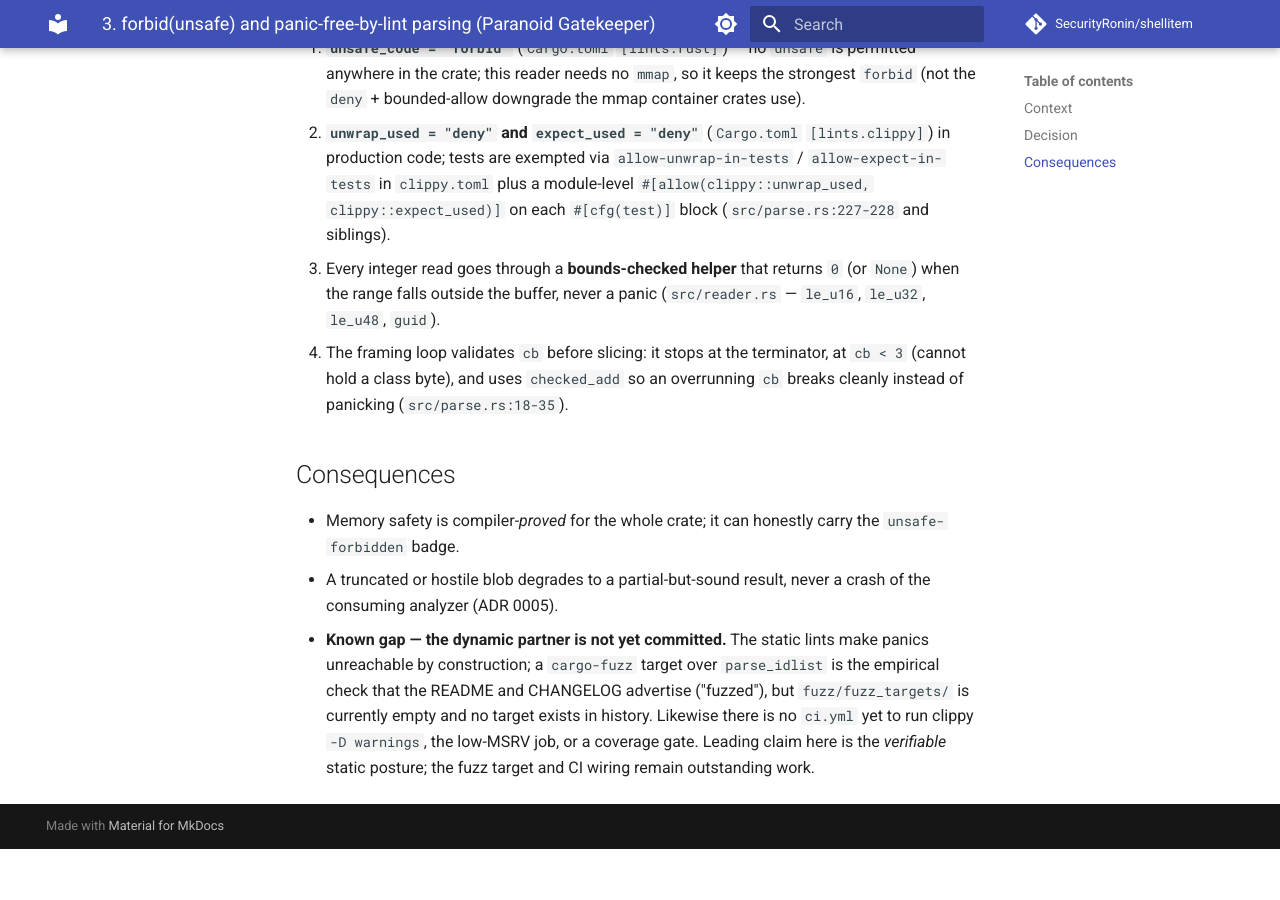
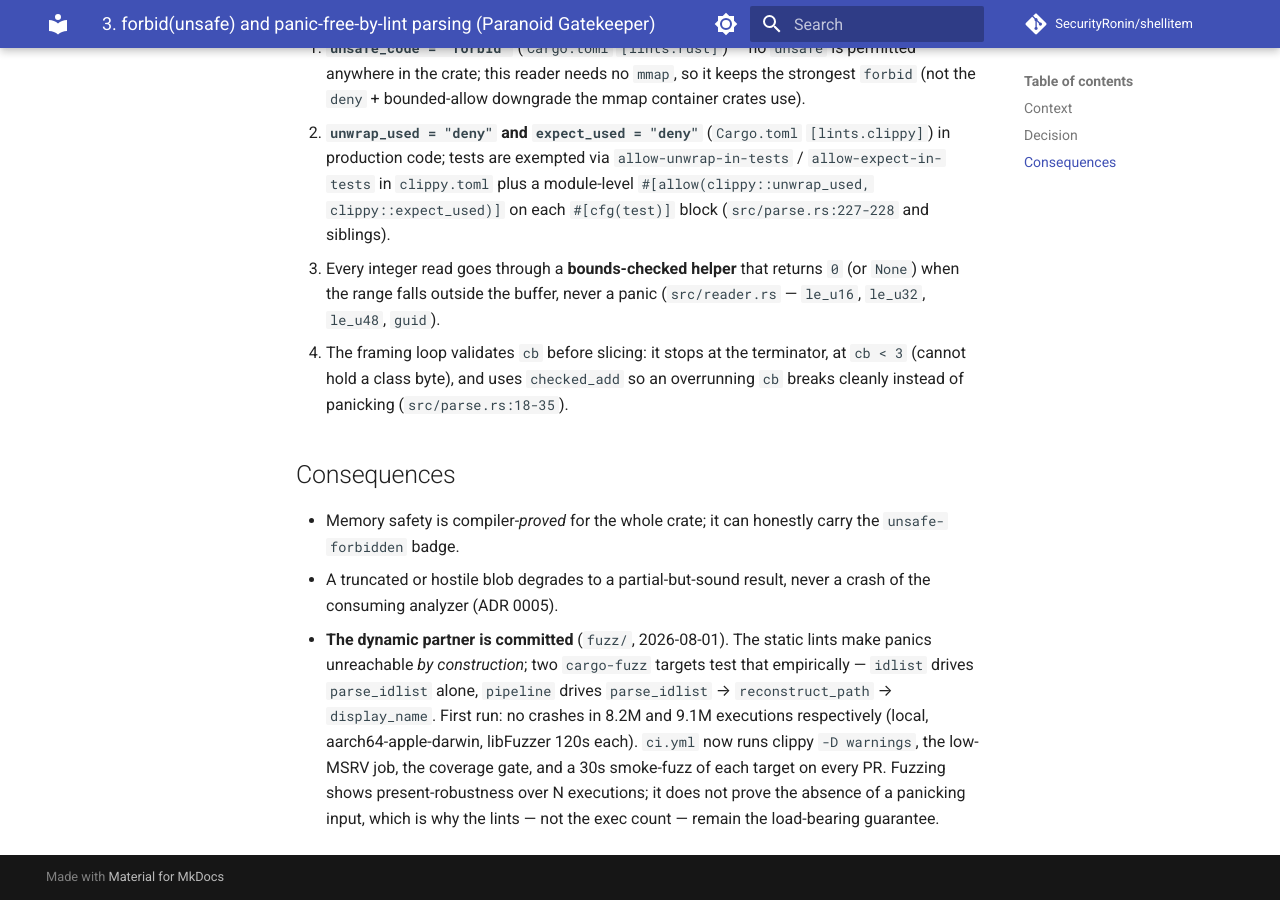
Before and after one commit to SecurityRonin/shellitem, an MkDocs documentation site: the page built from docs/decisions/0003-panic-free-forbid-unsafe-parsing.md, in a window 1280 px wide and 900 px high, scrolled down 637 px. Built offline with MkDocs 1.6.1 and Material for MkDocs 9.7.7, drawn with Linux system fonts in a browser that asks for light colours; comment, search, counter and statistics services are not loaded; before the commit the page ends 1486 px from its top, so only the background shows below that.

Commit message:
docs: replace the unearned "fuzzed" claim with measured exec counts
The published README asserted the crate was "fuzzed over `parse_idlist`"
while no fuzz target existed. The preceding commit made a dedicated target
real; this makes the documentation say what is actually true and measured
rather than merely asserted.

README "Trust but verify" moves to the fleet's canonical paired-bullet
form: a Fuzzed bullet carrying the empirical evidence (both target names,
what each drives, and the exec counts reached) beside a Panic-free-by-lint
bullet carrying the static posture. Per the fleet's evidence-based-rigor
rule these are complementary, not interchangeable — the lints make panics
unreachable by construction, the fuzzer tests that empirically over a
finite number of inputs.

Also corrected in the same sentence: the README cited
`#![forbid(unsafe_code)]` as an inner attribute, but the lint is declared
in Cargo.toml `[lints.rust]` as `unsafe_code = "forbid"`. Same guarantee,
but a reader grepping for the attribute would not have found it.

ADR 0003's "Known gap" consequence and docs/PRD.md's validation section
both said no fuzz target was committed and no ci.yml existed. The fuzz
half is closed by the preceding commit; the ci.yml half was already stale,
since ci.yml runs clippy -D warnings, the low-MSRV job and the coverage
gate today. Both now describe the current state, and both keep the limit
of the evidence explicit rather than reading the exec counts as proof of
absence.

Co-Authored-By: Claude Opus 5 (1M context) <noreply@anthropic.com>

```diff
--- a/docs/decisions/0003-panic-free-forbid-unsafe-parsing.md
+++ b/docs/decisions/0003-panic-free-forbid-unsafe-parsing.md
@@ -41,10 +41,13 @@ a length field.
   the `unsafe-forbidden` badge.
 - A truncated or hostile blob degrades to a partial-but-sound result, never a
   crash of the consuming analyzer (ADR 0005).
-- **Known gap — the dynamic partner is not yet committed.** The static lints
-  make panics unreachable by construction; a `cargo-fuzz` target over
-  `parse_idlist` is the empirical check that the README and CHANGELOG advertise
-  ("fuzzed"), but `fuzz/fuzz_targets/` is currently empty and no target exists in
-  history. Likewise there is no `ci.yml` yet to run clippy `-D warnings`, the
-  low-MSRV job, or a coverage gate. Leading claim here is the *verifiable* static
-  posture; the fuzz target and CI wiring remain outstanding work.
+- **The dynamic partner is committed** (`fuzz/`, 2026-08-01). The static lints
+  make panics unreachable *by construction*; two `cargo-fuzz` targets test that
+  empirically — `idlist` drives `parse_idlist` alone, `pipeline` drives
+  `parse_idlist` → `reconstruct_path` → `display_name`. First run: no crashes in
+  8.2M and 9.1M executions respectively (local, aarch64-apple-darwin,
+  libFuzzer 120s each). `ci.yml` now runs clippy `-D warnings`, the low-MSRV
+  job, the coverage gate, and a 30s smoke-fuzz of each target on every PR.
+  Fuzzing shows present-robustness over N executions; it does not prove the
+  absence of a panicking input, which is why the lints — not the exec count —
+  remain the load-bearing guarantee.
```
Also changed, not shown: README.md (+3 -1 lines), docs/PRD.md (+5 -4 lines), docs/index.md (+2 -1 lines).
